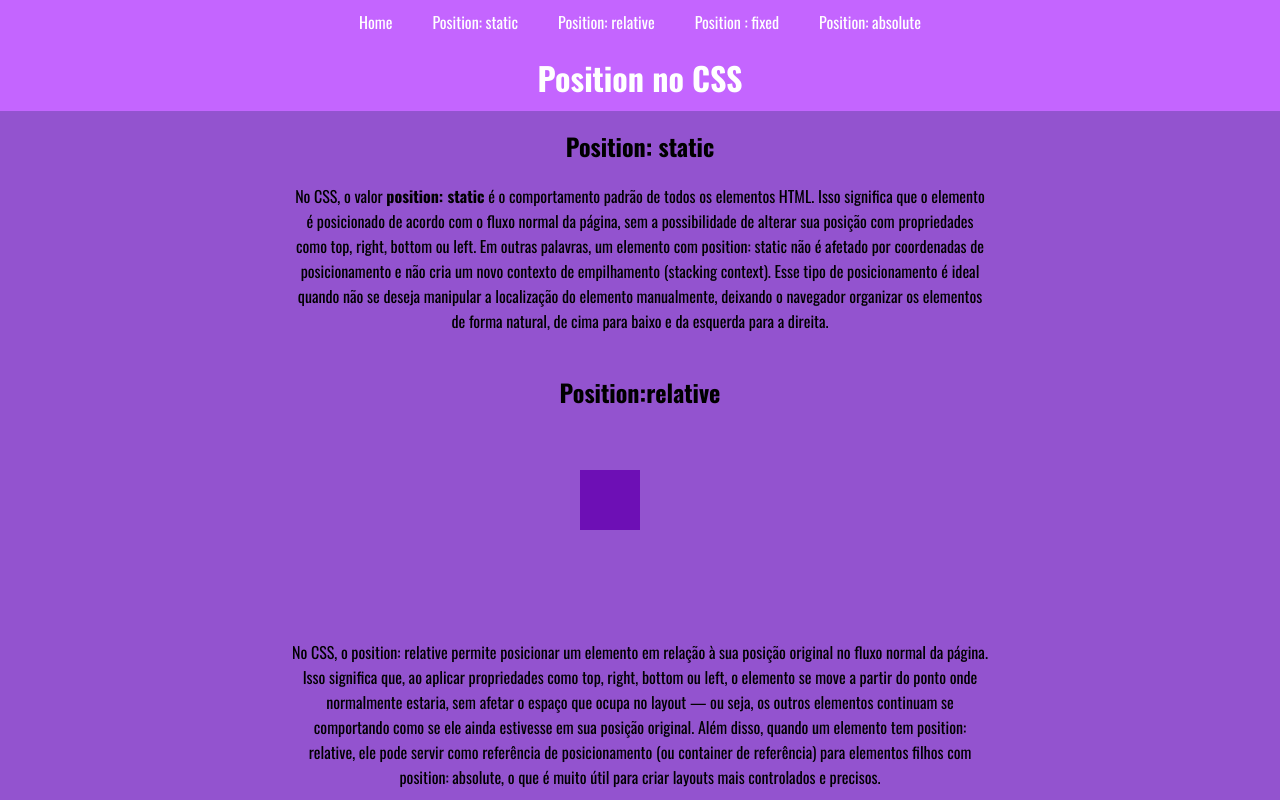
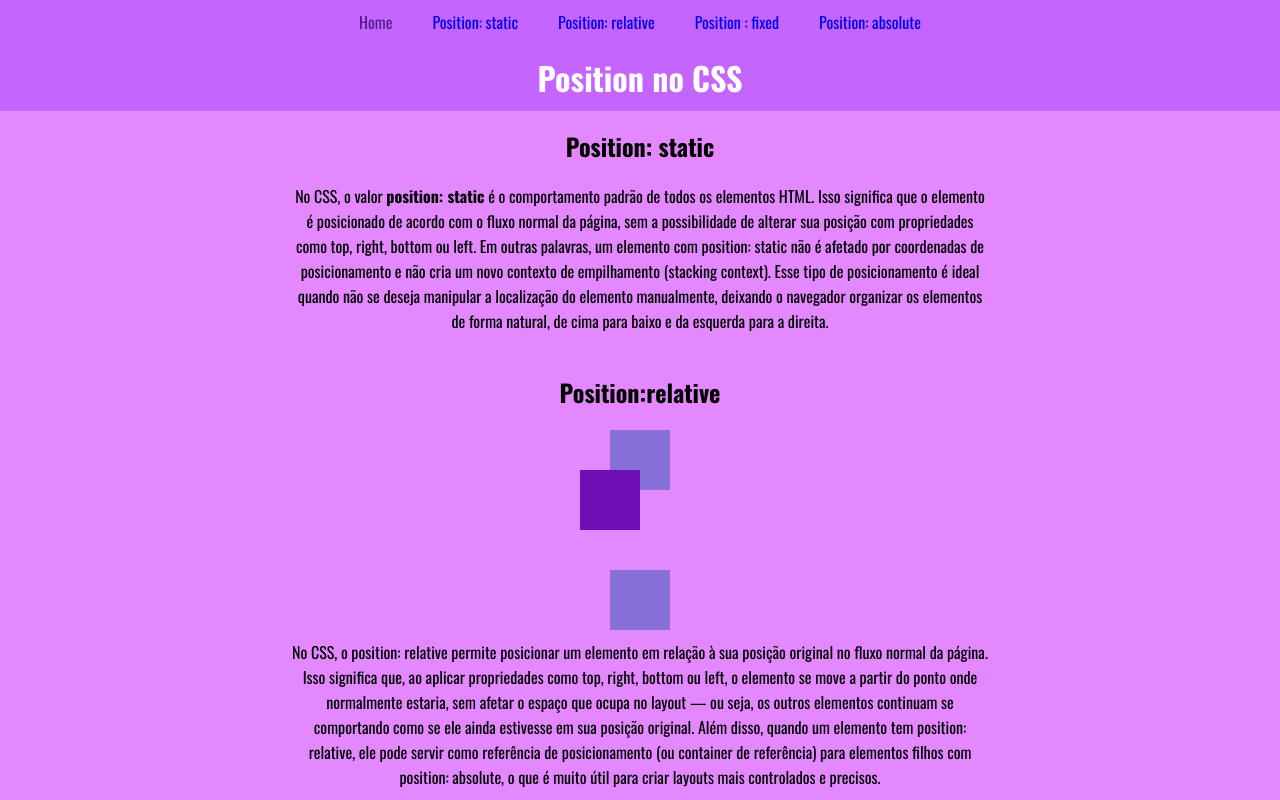
Before and after one commit to eloisasilveira/atividadedeweb, a plain HTML site: page index.html in a window 1280 px wide. Shown: the top 800 px of the page. Drawn offline with nearby package versions, Linux system fonts and the light colour scheme.

Commit message:
edição

```diff
--- a/style.css
+++ b/style.css
@@ -42,7 +42,7 @@ header {
 
 
         a {
-            color: #ffffff;
+            color: rgb(215, 147, 255)fff;
             text-decoration: none;
         }
 
@@ -57,7 +57,7 @@ header {
 }
 
 main {
-    background: rgb(147, 83, 207);
+    background: rgb(227, 136, 255);
     min-height: calc(100svh - 9.8rem);
     padding-block: 3rem;
     text-align: center;
@@ -83,7 +83,7 @@ main {
     }
 
     div {
-        background: rgb(135, 112, 216) 211);
+        background: rgb(135, 112, 216);
         width: 6rem;
         height: 6rem;
         margin-inline: auto;
```
